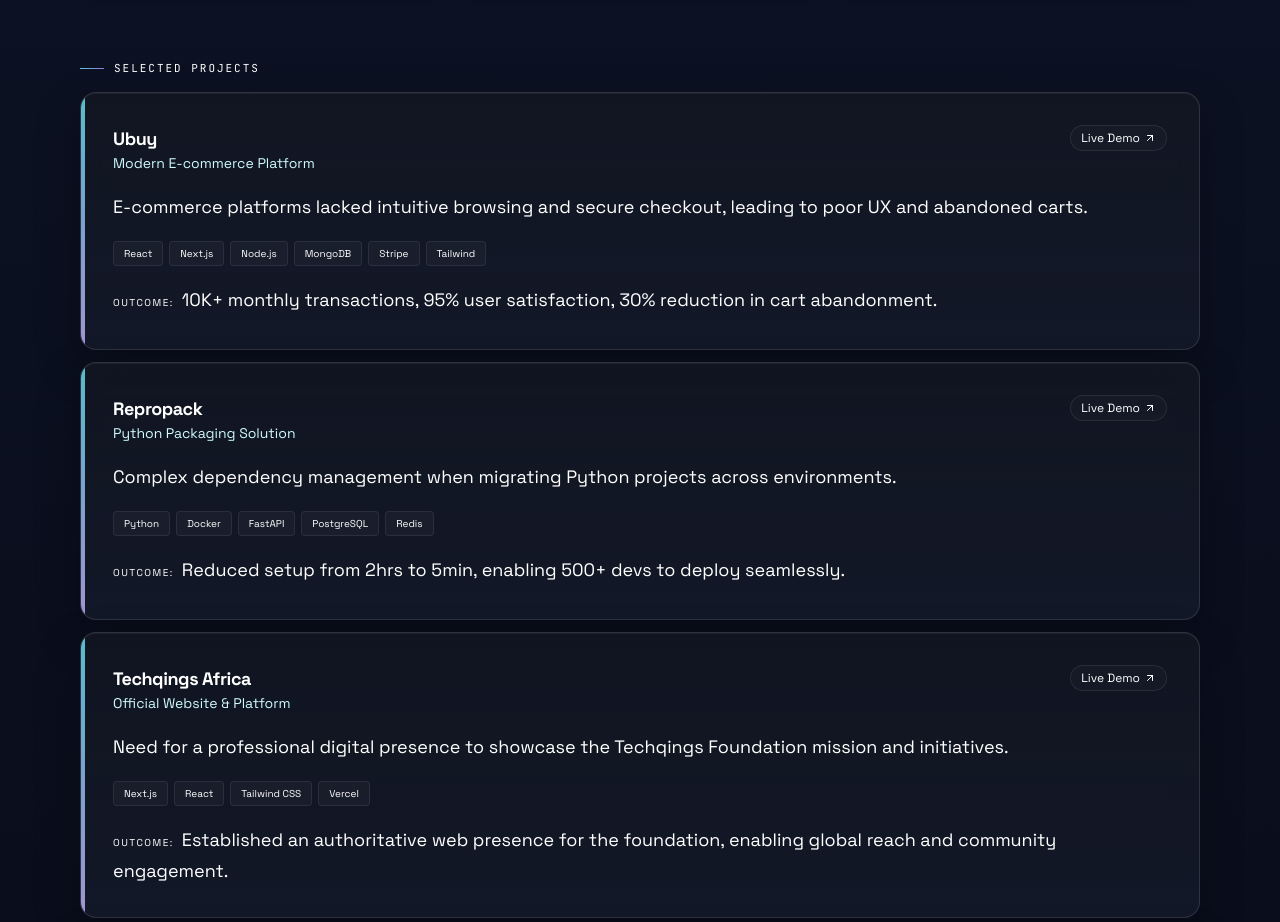
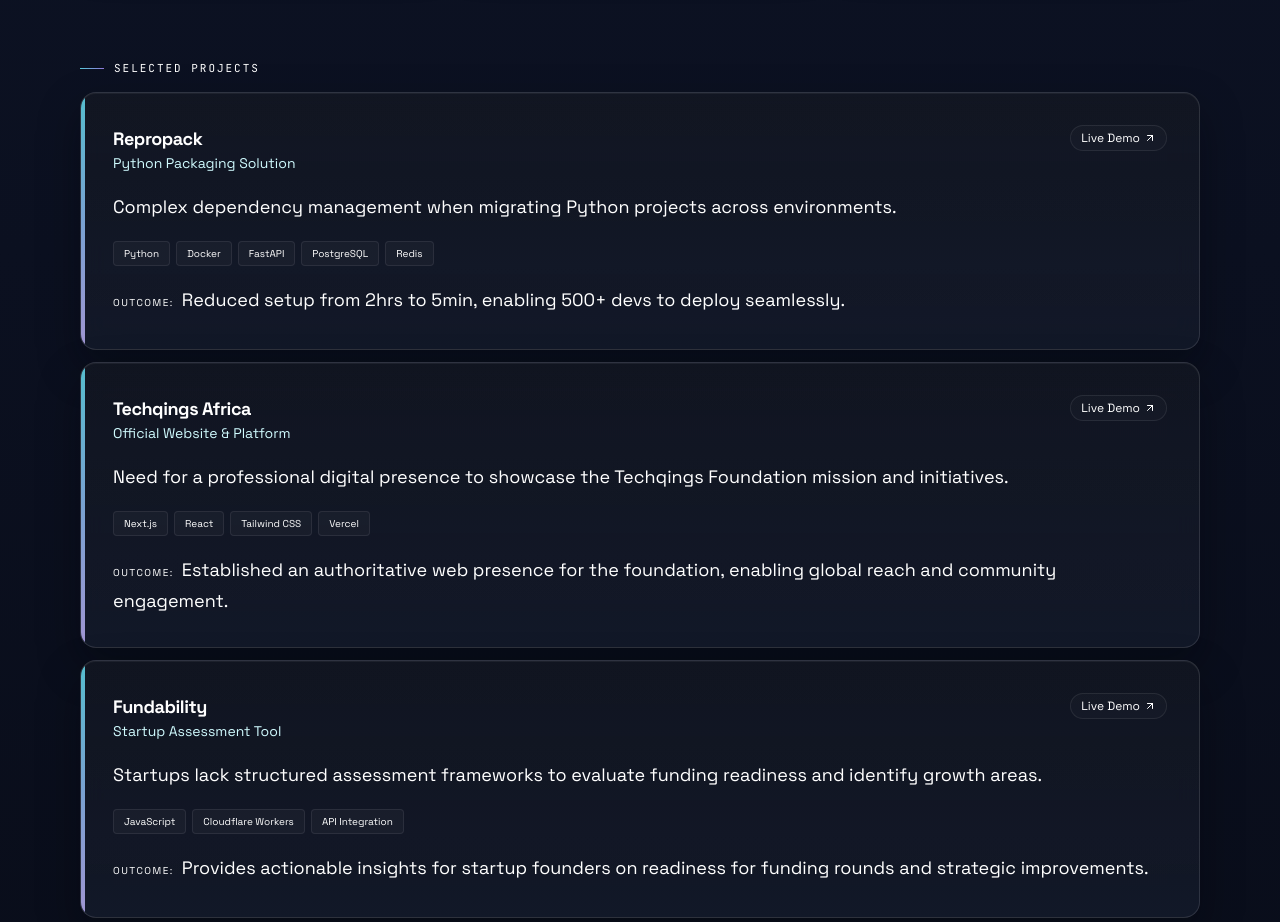
Before and after one commit to Eunini/Inioluwa-Atanda-Portfolio, a Next.js app: page / in a window 1280 px wide. Shown: the part 1580-2502 px from the top of the page. Built offline with nearby package versions, Linux system fonts and the light colour scheme; no server answers.

Commit message:
Remove Ubuy from tech portfolio projects

```diff
--- a/src/app/page.js
+++ b/src/app/page.js
@@ -22,14 +22,6 @@
 ];
 
 const projects = [
-  {
-    name: "Ubuy",
-    tagline: "Modern E-commerce Platform",
-    problem: "E-commerce platforms lacked intuitive browsing and secure checkout, leading to poor UX and abandoned carts.",
-    stack: ["React", "Next.js", "Node.js", "MongoDB", "Stripe", "Tailwind"],
-    outcome: "10K+ monthly transactions, 95% user satisfaction, 30% reduction in cart abandonment.",
-    link: "https://u-buy-six.vercel.app/",
-  },
   {
     name: "Repropack",
     tagline: "Python Packaging Solution",
```
